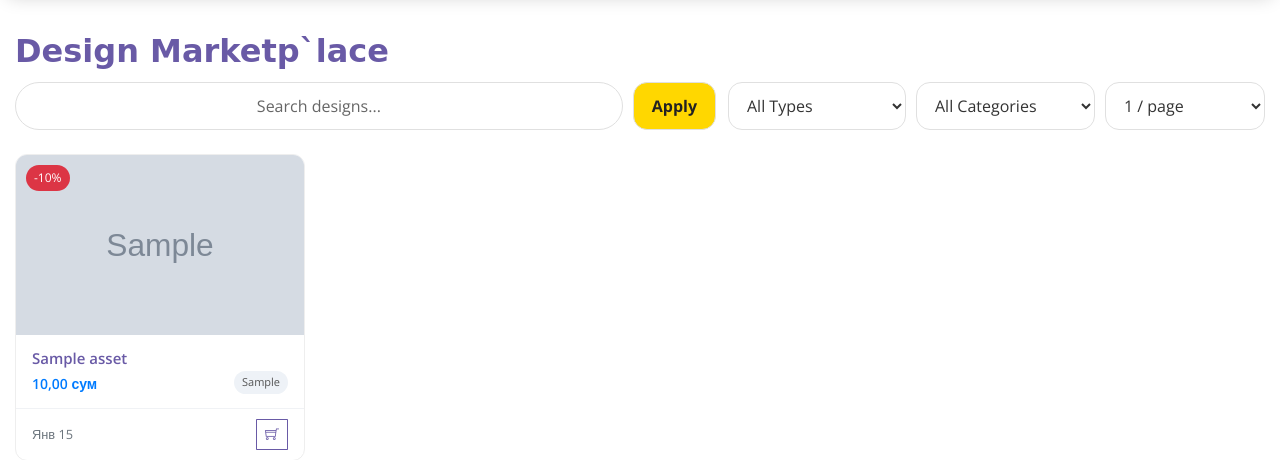
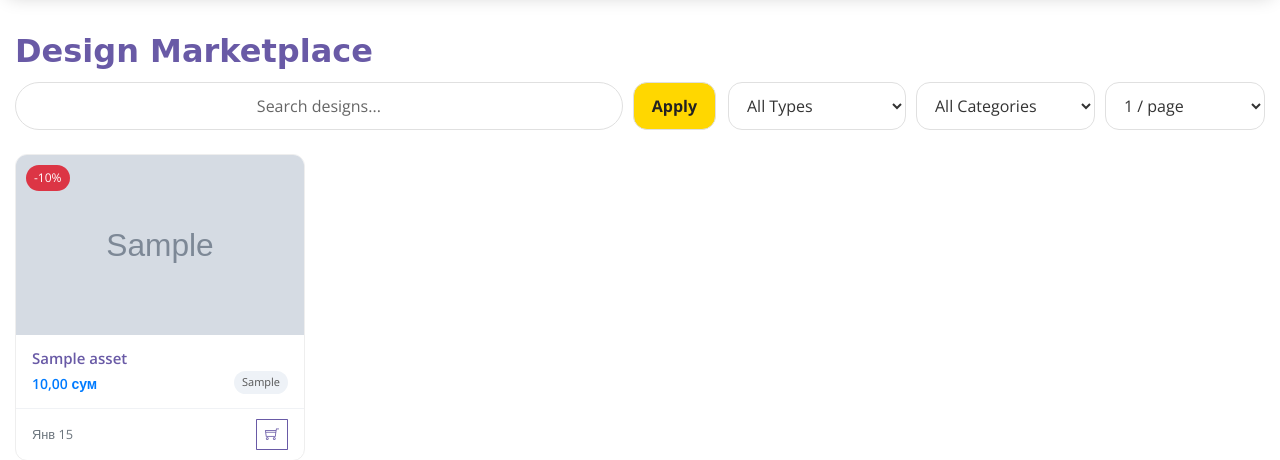
Before and after one commit to Bayrambek770/tech-store, a Django app: template templates/designs/marketplace.html in a window 1280 px wide. Shown: the part 82-542 px from the top of the page. Run offline with Django 5.2, Linux system fonts and the light colour scheme; tables that the repository leaves empty hold one stand-in row (values such as "Sample post"); the template is opened without the code that fills it: values that come from a table or form of the project are taken from there, most other values are stand-ins (such as "Sample title", 1, 10 or a date in 2020); grey boxes marked "Sample" are stand-in pictures; some libraries are stand-ins or nearby versions; some web fonts are replaced.

Commit message:
fix: correct typo in marketplace title

```diff
--- a/templates/designs/marketplace.html
+++ b/templates/designs/marketplace.html
@@ -4,7 +4,7 @@
 {% block content %}
 <div class="container py-5 design-marketplace marketplace-wide">
   <div class="marketplace-header mb-4">
-    <h2 style='margin-top:50px' class="market-title">{% trans 'Design Marketp`lace' %}</h2>
+    <h2 style='margin-top:50px' class="market-title">{% trans 'Design Marketplace' %}</h2>
     <form id="filter-form" class="marketplace-filters market-toolbar" aria-label="{% trans 'Filter and search designs' %}">
       <div class="toolbar-row">
         <div class="search-group">
```
